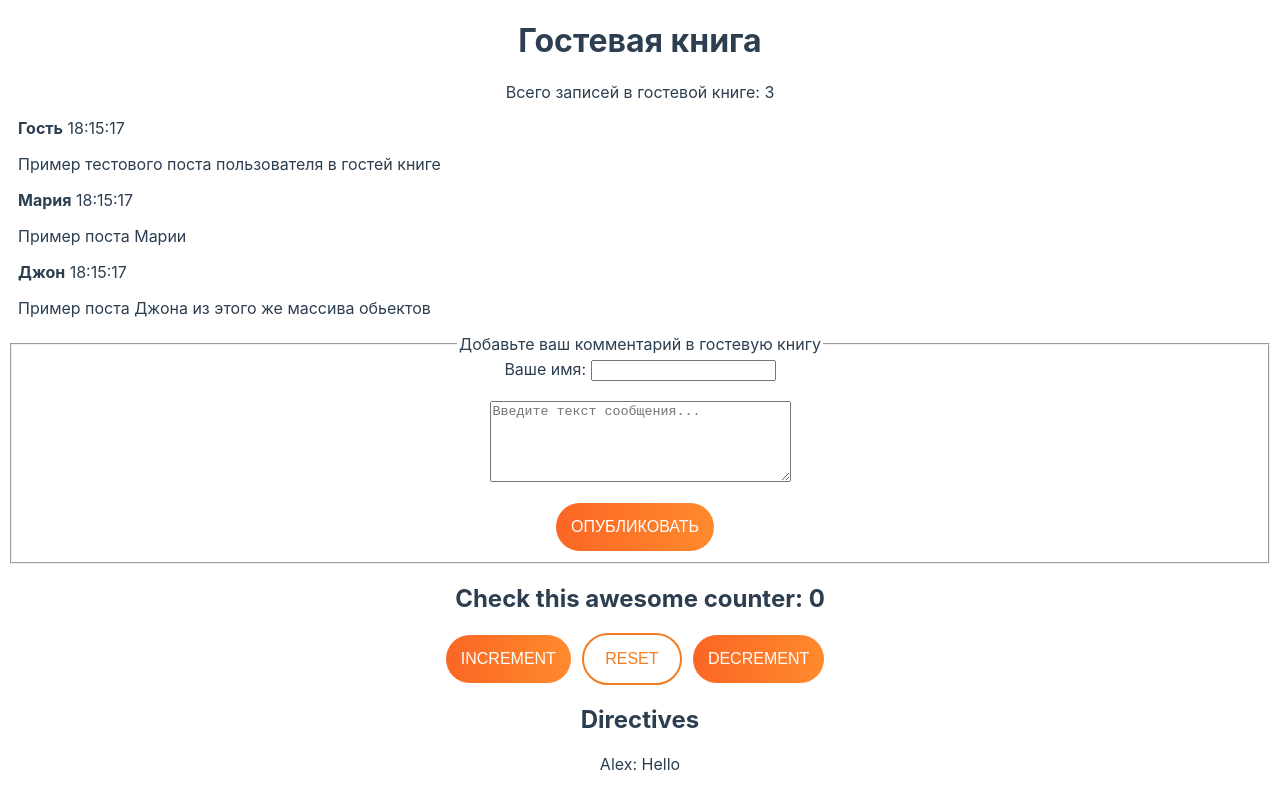
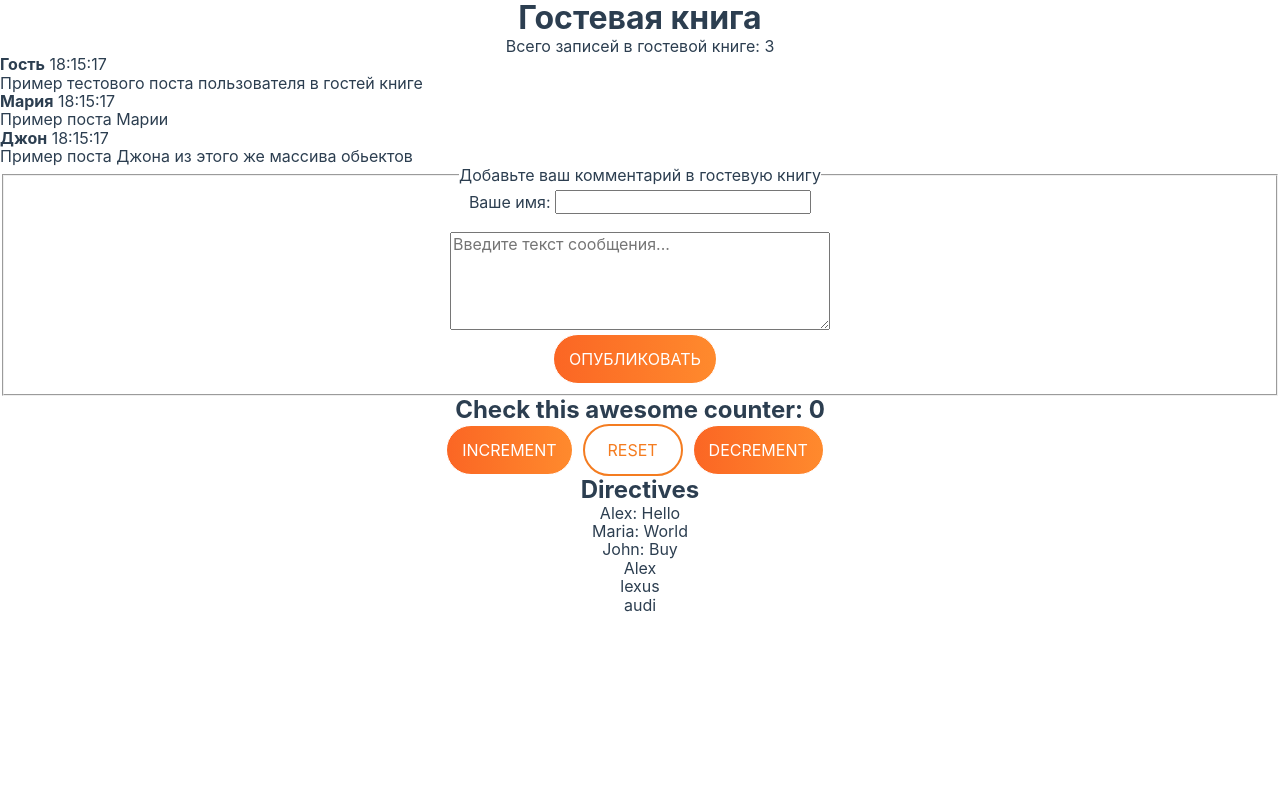
Before and after one commit to mityaua/guestbook-vuejs, a Vue app: page / in a window 1280 px wide. Shown: the top 791 px of the page. Built offline with nearby package versions, Linux system fonts and the light colour scheme.

Commit message:
Исправляет нормализацию стилей

```diff
--- a/src/App.vue
+++ b/src/App.vue
@@ -36,9 +36,12 @@
 </template>
 
 <script>
+import "./assets/styles/normalizer.css";
+
 import Button from "./components/Button.vue";
 import List from "./components/List.vue";
 import Counter from "./components/Counter.vue";
+
 export default {
   name: "App",
   components: {
@@ -92,13 +95,54 @@ export default {
 </script>
 
 <style>
-ul {
-  list-style-type: none;
+html {
+  scroll-behavior: smooth;
+  scrollbar-color: #f47c20 #f0f1f3;
+  scrollbar-width: thin;
+}
+
+*::-webkit-scrollbar {
+  width: 6px;
+  height: 6px;
+}
+
+*::-webkit-scrollbar-thumb {
+  background-color: #f47c20;
+}
+
+::-webkit-scrollbar-thumb:hover {
+  background-color: #43464e;
+}
+
+*::-webkit-scrollbar-track {
+  background-color: #f0f1f3;
+}
+
+p,
+ul,
+li,
+h1,
+h2,
+h3,
+h4,
+h5,
+h6 {
+  margin: 0;
   padding: 0;
 }
 
 li {
-  margin: 0 10px;
+  list-style: none;
+}
+
+img {
+  display: block;
+  max-width: 100%;
+  height: auto;
+}
+
+a {
+  text-decoration: none;
 }
 
 #app {
--- a/src/assets/styles/normalizer.css
+++ b/src/assets/styles/normalizer.css
@@ -19,8 +19,7 @@ body {
 }
 
 body {
-  font-family: system-ui, -apple-system, 'Segoe UI', Roboto, Helvetica, Arial,
-    sans-serif, 'Apple Color Emoji', 'Segoe UI Emoji';
+  font-family: system-ui, -apple-system, 'Segoe UI', Roboto, Helvetica, Arial, sans-serif, 'Apple Color Emoji', 'Segoe UI Emoji';
 }
 
 hr {
@@ -41,8 +40,7 @@ code,
 kbd,
 samp,
 pre {
-  font-family: ui-monospace, SFMono-Regular, Consolas, 'Liberation Mono', Menlo,
-    monospace;
+  font-family: ui-monospace, SFMono-Regular, Consolas, 'Liberation Mono', Menlo, monospace;
   font-size: 1em;
 }
 
```
